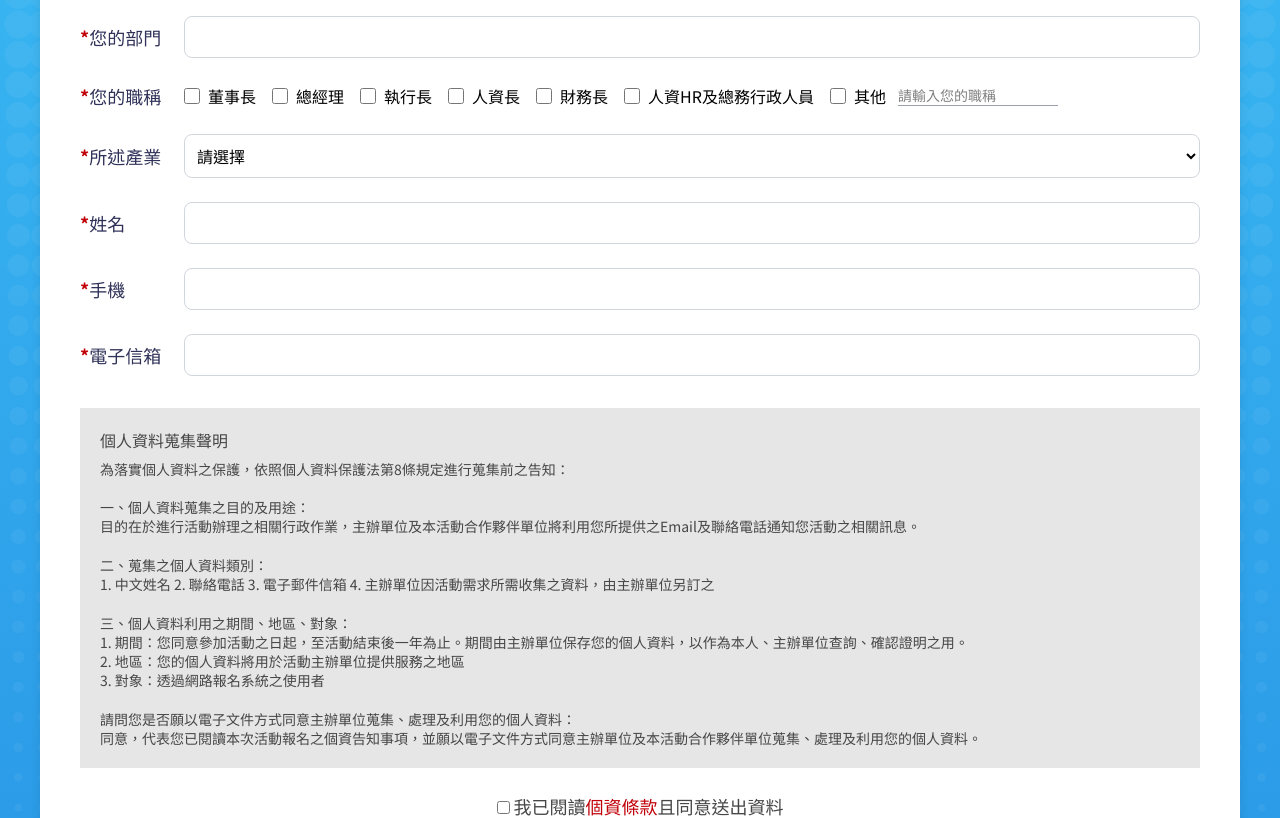
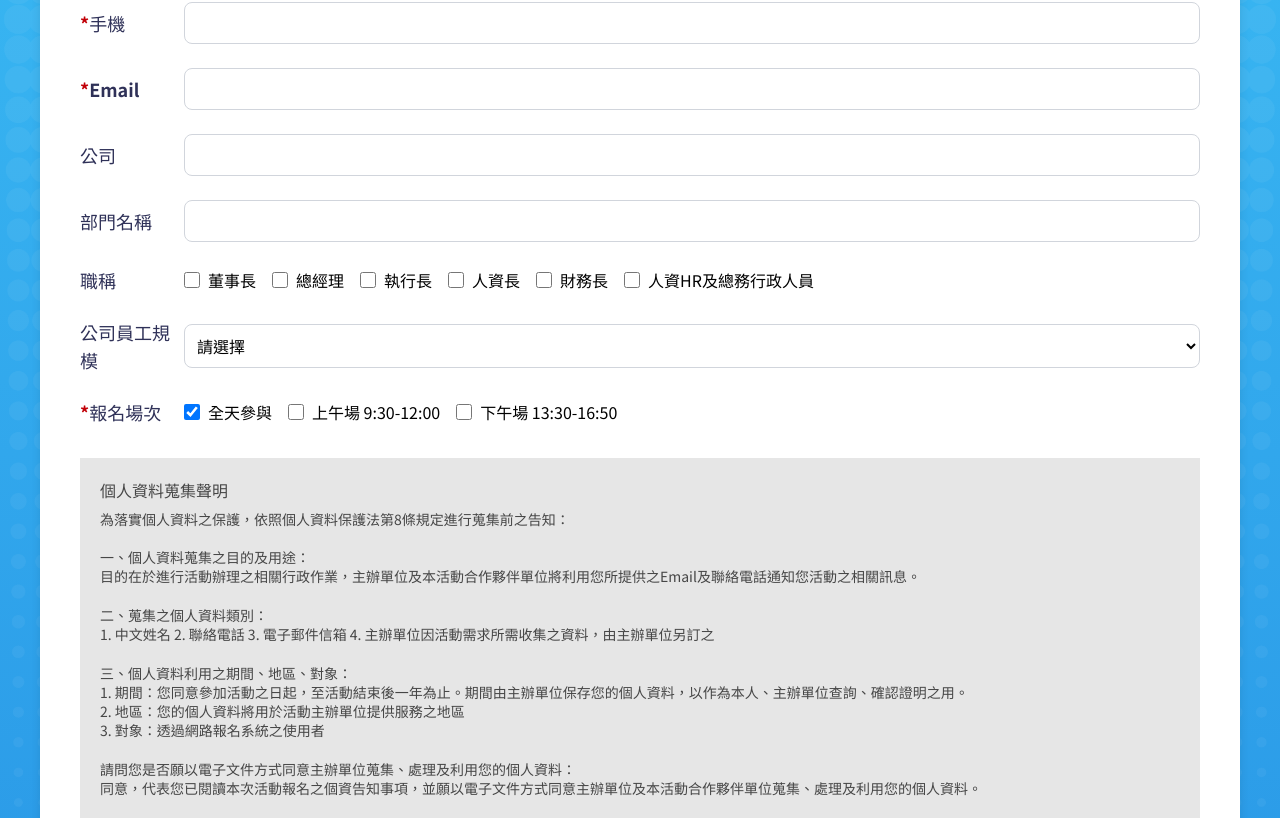
Before and after one commit to jackietsairock/SDGsforum, a Vue app: page / in a window 1280 px wide. Shown: the part 4962-5780 px from the top of the page. Built offline with nearby package versions, Linux system fonts and the light colour scheme.

Commit message:
報名表資料串接

```diff
--- a/src/assets/json/info.json
+++ b/src/assets/json/info.json
@@ -180,22 +180,44 @@
             "notice":"主辦單位保有最終修改、變更、活動解釋及取消本活動之權利，若有相關異動將會公告於網站，恕不另行通知。<br><br>活動服務專線：02-2581-6196 分機234 王小姐",
             "label":[
                 {
-                    "tagName":"您的所屬企業",
+                    "tagName":"姓名",
+                    "inputName":"Name",
+                    "type": "input",
+                    "show": true,
+                    "required": true
+                },{
+                    "tagName":"手機",
+                    "inputName":"Cell_phone",
+                    "type": "input",
+                    "show": true,
+                    "required": true
+                },{
+                    "tagName":"Email",
+                    "inputName":"Email",
+                    "type": "input",
+                    "show": true,
+                    "required": true
+                },
+                {
+                    "tagName":"公司",
                     "inputName":"Company_name",
                     "type": "input",
-                    "show": true
+                    "show": true,
+                    "required": false
                 },{
-                    "tagName":"您的部門",
-                    "inputName":"Department",
+                    "tagName":"部門名稱",
+                    "inputName":"Department_name",
                     "type": "input",
-                    "show": true
+                    "show": true,
+                    "required": false
                 },{
-                    "tagName":"您的職稱",
+                    "tagName":"職稱",
                     "inputName":"Job_title",
                     "type": "checkbox",
                     "show": true,
+                    "required": false,
                     "label":[
-                       {
+                        {
                             "labelName":"董事長",
                             "value":"董事長"
                         },{
@@ -213,73 +235,40 @@
                         },{
                             "labelName":"人資HR及總務行政人員",
                             "value":"人資HR及總務行政人員"
-                        },{
-                            "labelName":"其他",
-                            "value":""
                         }
                     ]
-                },{
-                    "tagName":"所述產業",
-                    "inputName":"Industry",
+                },
+                {
+                    "tagName":"公司員工規模",
+                    "inputName":"Company_size",
                     "type": "select",
                     "show": true,
+                    "required": false,
                     "option":[
                         {
                             "optionName":"請選擇",
                             "value":""
                         },
                         {
-                            "optionName":"資訊科技(IT/軟體/AI)",
-                            "value":"資訊科技(IT/軟體/AI)"
+                            "optionName":"少於50人",
+                            "value":"少於50人"
                         },{
-                            "optionName":"半導體/電子",
-                            "value":"半導體/電子"
+                            "optionName":"50~100人",
+                            "value":"50~100人"
                         },{
-                            "optionName":"通訊/網路/IoT",
-                            "value":"通訊/網路/IoT"
+                            "optionName":"101~200人",
+                            "value":"101~200人"
                         },{
-                            "optionName":"製造業/智慧製造",
-                            "value":"製造業/智慧製造"
-                        },{
-                            "optionName":"批發及零售業",
-                            "value":"批發及零售業"
-                        },{
-                            "optionName":"金融科技",
-                            "value":"金融科技"
-                        },{
-                            "optionName":"醫療科技",
-                            "value":"醫療科技"
-                        },{
-                            "optionName":"新能源/能源",
-                            "value":"新能源/能源"
-                        },{
-                            "optionName":"電子商務",
-                            "value":"電子商務"
-                        },{
-                            "optionName":"其他",
-                            "value":"其他"
+                            "optionName":"200人以上",
+                            "value":"200人以上"
                         }
                     ]
                 },{
-                    "tagName":"姓名",
-                    "inputName":"Name",
-                    "type": "input",
-                    "show": true
-                },{
-                    "tagName":"手機",
-                    "inputName":"Mobile",
-                    "type": "input",
-                    "show": true
-                },{
-                    "tagName":"電子信箱",
-                    "inputName":"Email",
-                    "type": "input",
-                    "show": true
-                },{
                     "tagName":"報名場次",
-                    "inputName":"Sessions",
+                    "inputName":"Session",
                     "type": "checkbox",
-                    "show": false,
+                    "show": true,
+                    "required": true,
                     "label":[
                        {
                             "labelName":"全天參與",
@@ -299,7 +288,12 @@
             ],
             "personal_info":{
                 "title":"個人資料蒐集聲明",
-                "detail":"為落實個人資料之保護，依照個人資料保護法第8條規定進行蒐集前之告知：<br><br>一、個人資料蒐集之目的及用途：<br>目的在於進行活動辦理之相關行政作業，主辦單位及本活動合作夥伴單位將利用您所提供之Email及聯絡電話通知您活動之相關訊息。<br><br>二、蒐集之個人資料類別：<br>1. 中文姓名 2. 聯絡電話 3. 電子郵件信箱 4. 主辦單位因活動需求所需收集之資料，由主辦單位另訂之<br><br>三、個人資料利用之期間、地區、對象：<br>1. 期間：您同意參加活動之日起，至活動結束後一年為止。期間由主辦單位保存您的個人資料，以作為本人、主辦單位查詢、確認證明之用。<br>2. 地區：您的個人資料將用於活動主辦單位提供服務之地區<br>3. 對象：透過網路報名系統之使用者<br><br>請問您是否願以電子文件方式同意主辦單位蒐集、處理及利用您的個人資料：<br>同意，代表您已閱讀本次活動報名之個資告知事項，並願以電子文件方式同意主辦單位及本活動合作夥伴單位蒐集、處理及利用您的個人資料。"
+                "detail":"為落實個人資料之保護，依照個人資料保護法第8條規定進行蒐集前之告知：<br><br>一、個人資料蒐集之目的及用途：<br>目的在於進行活動辦理之相關行政作業，主辦單位及本活動合作夥伴單位將利用您所提供之Email及聯絡電話通知您活動之相關訊息。<br><br>二、蒐集之個人資料類別：<br>1. 中文姓名 2. 聯絡電話 3. 電子郵件信箱 4. 主辦單位因活動需求所需收集之資料，由主辦單位另訂之<br><br>三、個人資料利用之期間、地區、對象：<br>1. 期間：您同意參加活動之日起，至活動結束後一年為止。期間由主辦單位保存您的個人資料，以作為本人、主辦單位查詢、確認證明之用。<br>2. 地區：您的個人資料將用於活動主辦單位提供服務之地區<br>3. 對象：透過網路報名系統之使用者<br><br>請問您是否願以電子文件方式同意主辦單位蒐集、處理及利用您的個人資料：<br>同意，代表您已閱讀本次活動報名之個資告知事項，並願以電子文件方式同意主辦單位及本活動合作夥伴單位蒐集、處理及利用您的個人資料。",
+                "tagName":"同意個資蒐集",
+                "inputName":"Privacy_consent",
+                "type": "checkbox",
+                "show": true,
+                "required": true
             }
         },
         {
--- a/src/components/SignUp.vue
+++ b/src/components/SignUp.vue
@@ -16,13 +16,17 @@ const termsAnchor = ref(null)
 const visibleLabels = computed(() =>
     (props.infoData?.label ?? []).filter((item) => item.show !== false)
 )
+const personalInfo = computed(() => props.infoData?.personal_info ?? {})
+const hasPersonalInfo = computed(() => Boolean(props.infoData?.personal_info))
+const showPersonalInfo = computed(() => hasPersonalInfo.value && personalInfo.value.show !== false)
+const agreeInputName = computed(() => personalInfo.value.inputName || 'Agree')
 
 const mobileRegex = /^09\d{8}$/
 const emailRegex = /^([a-zA-Z0-9_.\-])+@(([a-zA-Z0-9\-])+\.)+([a-zA-Z0-9]{2,4})+$/
 const nameRegex = /^.{2,30}$/
 
 function createInitialFormState(infoData) {
-    const nextForm = { Agree: false }
+    const nextForm = {}
 
     for (const field of infoData?.label ?? []) {
         if (!field?.inputName) continue
@@ -43,6 +47,11 @@ function createInitialFormState(infoData) {
         nextForm[field.inputName] = field.value ?? ''
     }
 
+    if (infoData?.personal_info) {
+        const agreeKey = infoData.personal_info.inputName || 'Agree'
+        nextForm[agreeKey] = Boolean(infoData.personal_info.checked)
+    }
+
     return nextForm
 }
 
@@ -61,15 +70,6 @@ function createInitialOtherInputs(infoData) {
     return nextOtherInputs
 }
 
-function getFieldConfig(inputName) {
-    return (props.infoData?.label ?? []).find((item) => item.inputName === inputName)
-}
-
-function shouldValidate(inputName) {
-    const field = getFieldConfig(inputName)
-    return Boolean(field && field.show !== false)
-}
-
 watch(
     () => props.infoData,
     (nextInfoData) => {
@@ -80,47 +80,28 @@ watch(
 )
 
 function checkVal() {
-    if (shouldValidate('Company_name') && !form.value.Company_name) {
-        alert('請輸入您的所屬企業')
-        return
-    } else if (shouldValidate('Department') && !form.value.Department) {
-        alert('請輸入您的部門')
-        return
-    } else if (shouldValidate('Job_title') && !form.value.Job_title?.length) {
-        alert('請選擇您的職稱')
-        return
-    } else if (shouldValidate('Industry') && !form.value.Industry) {
-        alert('請選擇所述產業')
-        return
-    } else if (shouldValidate('Industry') && isOtherSelected('Industry') && !getOtherValue('Industry')) {
-        alert('請填寫其他產業')
-        return
-    } else if (shouldValidate('Name') && !form.value.Name) {
-        alert('請輸入姓名')
-        return
-    } else if (shouldValidate('Name') && !nameRegex.test(form.value.Name)) {
-        alert('姓名長度請輸入2~30字')
-        return
-    } else if (shouldValidate('Mobile') && !form.value.Mobile) {
-        alert('請輸入包含09開頭之連續10碼阿拉伯數字')
-        return
-    } else if (shouldValidate('Mobile') && !mobileRegex.test(form.value.Mobile)) {
-        alert('請輸入包含09開頭之連續10碼阿拉伯數字')
-        return
-    } else if (shouldValidate('Email') && !form.value.Email) {
-        alert('請輸入電子信箱')
-        return
-    } else if (shouldValidate('Email') && !emailRegex.test(form.value.Email)) {
-        alert('請填寫正確電子郵件')
-        return
-    } else if (shouldValidate('Sessions') && !form.value.Sessions?.length) {
-        alert('請選擇報名場次')
-        return
-    } else if (shouldValidate('Job_title') && isOtherSelected('Job_title') && !getOtherValue('Job_title')) {
-        alert('請填寫其他職稱')
-        return
-    } else if (form.value.Agree === false) {
-        alert('請同意報名條款')
+    for (const field of visibleLabels.value) {
+        const value = form.value[field.inputName]
+
+        if (field.required && isEmpty(value)) {
+            alert(getRequiredMessage(field))
+            return
+        }
+
+        const formatMessage = getFormatMessage(field, value)
+        if (formatMessage) {
+            alert(formatMessage)
+            return
+        }
+
+        if (isOtherSelected(field.inputName) && !getOtherValue(field.inputName)) {
+            alert(`請填寫其他${field.tagName}`)
+            return
+        }
+    }
+
+    if (showPersonalInfo.value && personalInfo.value.required && !form.value[agreeInputName.value]) {
+        alert(`請勾選${personalInfo.value.tagName || '同意個資蒐集'}`)
         return
     }
 
@@ -145,7 +126,9 @@ function sign_up() {
     for (const key in form.value) {
         const value = form.value[key]
 
-        if (Array.isArray(value)) {
+        if (key === agreeInputName.value) {
+            data.append(key, value ? '是' : '否')
+        } else if (Array.isArray(value)) {
             const normalized = value
                 .map((item) => (item === OTHER_SENTINEL ? getOtherValue(key) : item))
                 .filter((item) => item)
@@ -179,6 +162,50 @@ function getOtherValue(key) {
     return String(otherInputs.value[key] || '').trim()
 }
 
+function isEmpty(value) {
+    if (Array.isArray(value)) return value.length === 0
+    return !String(value ?? '').trim()
+}
+
+function isRequiredField(field) {
+    return field.required === true
+}
+
+function getRequiredMessage(field) {
+    const action = field.type === 'select' || field.type === 'checkbox' ? '選擇' : '輸入'
+    return `請${action}${field.tagName}`
+}
+
+function getFormatMessage(field, value) {
+    const text = String(value ?? '').trim()
+    if (!text) return ''
+
+    if (field.inputName === 'Name' && !nameRegex.test(text)) {
+        return '姓名長度請輸入2~30字'
+    }
+
+    if (field.inputName === 'Cell_phone' && !mobileRegex.test(text)) {
+        return '手機請輸入09開頭之連續10碼數字'
+    }
+
+    if (field.inputName === 'Email' && !emailRegex.test(text)) {
+        return '請填寫正確Email'
+    }
+
+    return ''
+}
+
+function getInputType(field) {
+    if (field.inputName === 'Email') return 'email'
+    if (field.inputName === 'Cell_phone') return 'tel'
+    if (field.type === 'number') return 'number'
+    return 'text'
+}
+
+function getMaxLength(field) {
+    return field.inputName === 'Cell_phone' ? 10 : undefined
+}
+
 function isOtherSelected(key) {
     const value = form.value[key]
 
@@ -206,15 +233,15 @@ function isOtherSelected(key) {
                     <div class="border-t border-dashed border-gray-300 pt-2"></div>
                 </div> -->
                 <div v-for="(item, idx) in visibleLabels" :key="idx" class="flex flex-col w-full sm:flex-row items-center gap-2">
-                    <label class="w-full text-lg font-bold shrink-0 sm:w-24" style="color:#2f3158;"><span class="text-red-700">*</span>{{ item.tagName }}</label>
+                    <label class="w-full text-lg font-bold shrink-0 sm:w-24" style="color:#2f3158;"><span v-if="isRequiredField(item)" class="text-red-700">*</span>{{ item.tagName }}</label>
 
                     <input
                         v-if="item.type !== 'select' && item.type !== 'checkbox'"
                         v-model="form[item.inputName]"
                         :name="item.inputName"
-                        :type="item.type"
+                        :type="getInputType(item)"
                         :min="item.type === 'number' ? 0 : undefined"
-                        :maxlength="item.inputName === 'Mobile' ? 10 : undefined"
+                        :maxlength="getMaxLength(item)"
                         class="w-full flex-1 p-2 bg-white text-black border border-gray-300 rounded-lg focus:outline-none"
                     />
                     <div v-else-if="item.type === 'checkbox'" class="w-full flex-1 flex flex-wrap gap-4">
@@ -242,7 +269,7 @@ function isOtherSelected(key) {
                             <option v-for="(opt, idx) in item.option" :key="idx" :value="opt.value">{{ opt.optionName }}</option>
                         </select>
                         <input
-                            v-if="item.inputName === 'Industry' && isOtherSelected(item.inputName)"
+                            v-if="isOtherSelected(item.inputName)"
                             v-model="otherInputs[item.inputName]"
                             type="text"
                             class="w-full p-2 bg-white text-black border border-gray-300 rounded-lg focus:outline-none"
@@ -250,15 +277,15 @@ function isOtherSelected(key) {
                         />
                     </div>
                 </div>
-                <div class="flex items-start gap-2 mt-2 p-5" style="background-color: #e6e6e6;">
-                    <label id="agree-terms" ref="termsAnchor" for="agree" class="text-sm leading-tight" style="color:#464646;">
-                        <span class="block text-base font-bold">{{ props.infoData.personal_info.title }}</span>
-                        <span class="block text-sm leading-snug mt-2 text-justify" v-html="props.infoData.personal_info.detail"></span>
+                <div v-if="showPersonalInfo && (personalInfo.title || personalInfo.detail)" id="agree-terms" ref="termsAnchor" class="flex flex-col gap-2 mt-2 p-5" style="background-color: #e6e6e6; color:#464646;">
+                    <p v-if="personalInfo.title" class="text-base font-bold">{{ personalInfo.title }}</p>
+                    <p v-if="personalInfo.detail" class="text-sm leading-snug text-justify" v-html="personalInfo.detail"></p>
+                </div>
+                <div v-if="showPersonalInfo" class="agree_box mx-auto">
+                    <input v-model="form[agreeInputName]" type="checkbox" id="agree" :name="agreeInputName" class="" />
+                    <label for="agree" class="text-lg ml-1" style="color:#464646;">
+                        我已閱讀<a href="#agree-terms" class="personal_information_terms_text text-red-700" @click.stop.prevent="scrollToTerms">個資條款</a>且同意送出資料
                     </label>
-                </div>
-                <div class="agree_box mx-auto">
-                    <input v-model="form.Agree" type="checkbox" id="agree" class="" />
-                    <label for="agree" class="text-lg ml-1" style="color:#464646;">我已閱讀<a href="#agree-terms" class="personal_information_terms_text text-red-700" @click.stop.prevent="scrollToTerms">個資條款</a>且同意送出資料</label>
                 </div>
                 <button type="submit" class="w-fit mx-auto mt-4 hover:cursor-pointer">
                     <img class="h-[55px]" src="../assets/image/signup2.png" alt="立即報名圖示">
```
